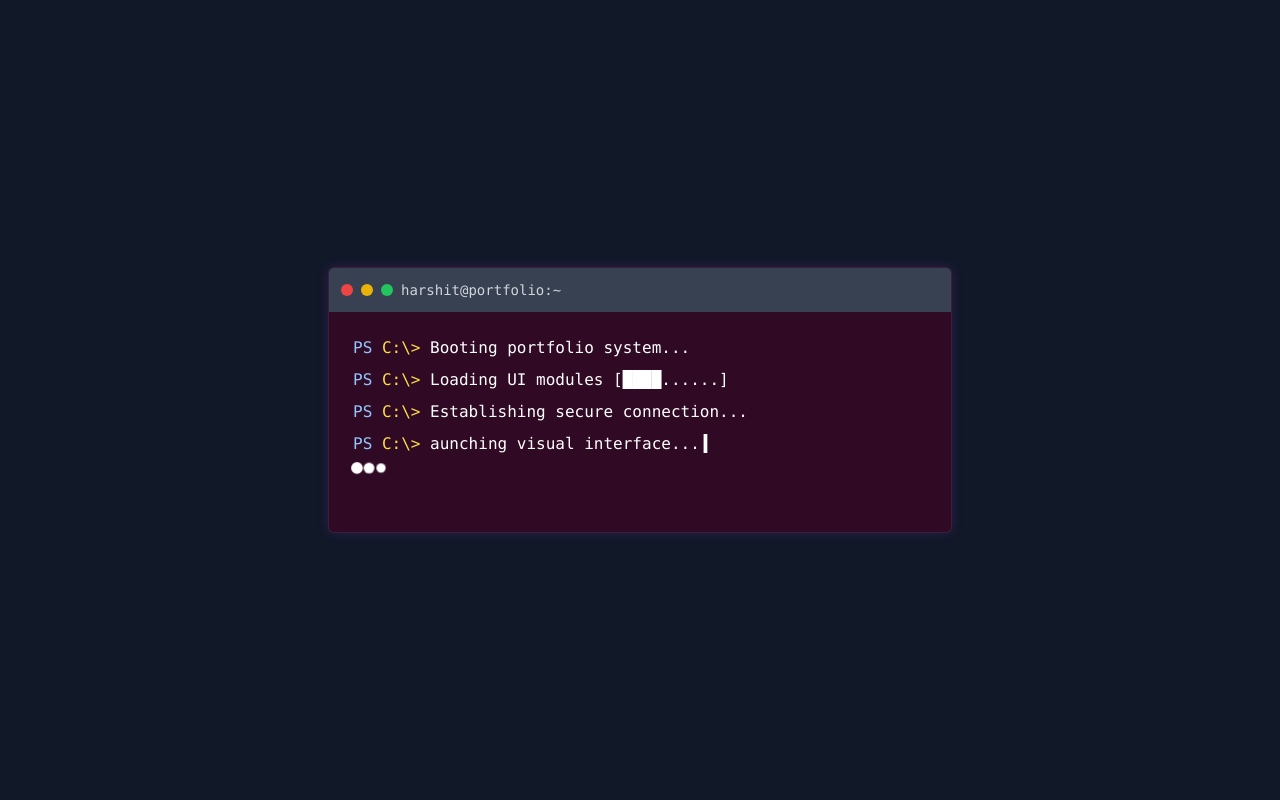
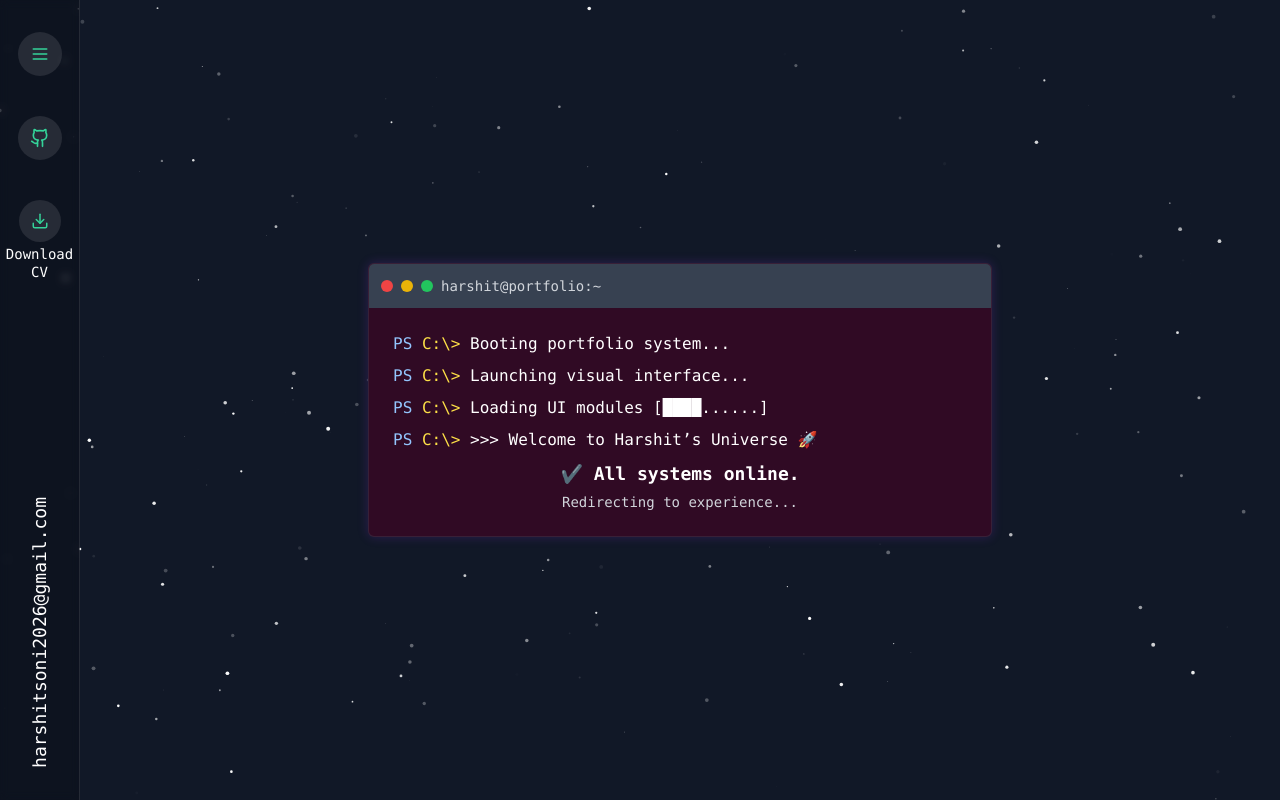
Before and after one commit to Harshitsoni294/Myportfolio, a React (Vite) app: page / in a window 1280 px wide. Built offline with nearby package versions, Linux system fonts and the light colour scheme.

Commit message:
Update TerminalLoader.tsx

```diff
--- a/src/components/TerminalLoader.tsx
+++ b/src/components/TerminalLoader.tsx
@@ -1,16 +1,17 @@
 import { useEffect, useState } from 'react';
 import { motion, AnimatePresence } from 'framer-motion';
+import { StarBackground } from './StarBackground';
+import { Github, Linkedin, Mail, Download, Menu, X } from 'lucide-react';
 
 interface TerminalLoaderProps {
   onComplete: () => void;
 }
 
 const terminalLines = [
-  { text: 'Booting portfolio system...', delay: 100 },
-  { text: 'Loading UI modules [████......]', delay: 500 },
-  { text: 'Establishing secure connection...', delay: 250 },
-  { text: 'Launching visual interface...', delay: 300 },
-  { text: '>>> Welcome to Harshit’s Universe 🚀', delay: 400 },
+  { text: 'Booting portfolio system...', delay: 0 },
+  { text: 'Launching visual interface...', delay: 0 },
+  { text: 'Loading UI modules [████......]', delay: 10 },
+  { text: '>>> Welcome to Harshit’s Universe 🚀', delay: 0 },
 ];
 
 export const TerminalLoader = ({ onComplete }: TerminalLoaderProps) => {
@@ -58,12 +59,95 @@ export const TerminalLoader = ({ onComplete }: TerminalLoaderProps) => {
   return (
     <AnimatePresence>
       <motion.div
-        className="fixed inset-0 z-50 flex items-center justify-center bg-gray-900 text-green-400 font-mono text-sm sm:text-base"
+        className="fixed inset-0 z-50 bg-gray-900 text-green-400 font-mono text-sm sm:text-base"
         initial={{ opacity: 0 }}
         animate={{ opacity: 1 }}
         exit={{ opacity: 0 }}
         transition={{ duration: 0.6 }}
       >
+        {/* Star Background */}
+        <StarBackground />
+
+        {/* Desktop: Vertical Navigation */}
+        <nav className="fixed top-0 left-0 w-20 h-screen md:flex flex-col items-center justify-between py-8 bg-black/20 backdrop-blur-sm border-r border-white/10 z-20 hidden">
+          {/* Top Icons */}
+          <div className="flex flex-col items-center space-y-10">
+            {/* Menu Button */}
+            <button
+              className="bg-white/10 p-3 rounded-full text-emerald-400 hover:bg-white hover:text-emerald-500 transition-colors"
+              aria-label="Menu"
+            >
+              <Menu size={20} />
+            </button>
+
+            <a
+              href="https://github.com/Harshitsoni294"
+              target="_blank"
+              rel="noopener noreferrer"
+              className="bg-white/10 p-3 rounded-full text-emerald-400 hover:bg-white hover:text-emerald-500 transition-colors"
+            >
+              <Github size={20} />
+            </a>
+
+            <a
+              href="/Harshit_CV.pdf"
+              download
+              className="text-white text-sm flex flex-col items-center justify-center group"
+            >
+              <div className="bg-white/10 p-3 rounded-full mb-1 text-emerald-400 group-hover:bg-white group-hover:text-emerald-500 transition-colors">
+                <Download size={18} />
+              </div>
+              <span className="text-center leading-tight group-hover:text-white transition-colors">
+                Download<br />CV
+              </span>
+            </a>
+          </div>
+
+          {/* Email at bottom */}
+          <a
+            href="https://mail.google.com/mail/?view=cm&fs=1&to=harshitsoni2026@gmail.com&su=Impressed%20by%20Your%20Portfolio%20%E2%80%93%20Let%27s%20Connect!&body=Hi%20Harshit%2C%0A%0AI%20came%20across%20your%20portfolio.%20Your%20work%20aligns%20with%20some%20roles%20we%E2%80%99re%20currently%20hiring%20for%20at%20%5BCompany%20Name%5D.%0A%0ALet%20me%20know%20if%20you%27d%20be%20open%20to%20a%20quick%20conversation.%0A%0ABest%2C%0A%5BRecruiter%27s%20Name%5D%0A%5BCompany%20Name%5D"
+            target="_blank"
+            rel="noopener noreferrer"
+            className="text-white text-lg rotate-180 [writing-mode:vertical-rl] hover:text-emerald-300"
+          >
+            harshitsoni2026@gmail.com
+          </a>
+        </nav>
+
+        {/* Mobile: Bottom Navigation Bar */}
+        <div className="fixed bottom-0 left-0 right-0 w-full z-20 md:hidden">
+          <nav className="flex justify-around items-center h-16 bg-black/70 backdrop-blur-md border-t border-white/10">
+            <button
+              className="flex-1 h-full flex flex-col items-center justify-center text-emerald-400"
+              aria-label="Menu"
+            >
+              <Menu size={24} />
+              <span className="text-xs mt-1">Menu</span>
+            </button>
+
+            <a
+              href="https://github.com/Harshitsoni294"
+              target="_blank"
+              rel="noopener noreferrer"
+              className="flex-1 h-full flex flex-col items-center justify-center text-emerald-400"
+            >
+              <Github size={24} />
+              <span className="text-xs mt-1">Github</span>
+            </a>
+
+            <a
+              href="/Harshit_CV.pdf"
+              download
+              className="flex-1 h-full flex flex-col items-center justify-center text-emerald-400"
+            >
+              <Download size={24} />
+              <span className="text-xs mt-1">CV</span>
+            </a>
+          </nav>
+        </div>
+
+        {/* Terminal Content */}
+        <div className="flex items-center justify-center min-h-screen px-4 md:pl-24">
           <div className="w-full max-w-2xl p-6">
             {/* Terminal frame */}
             <div className="bg-[#300A24] border border-gray-600/30 rounded-md shadow-2xl overflow-hidden animate-terminal-glow relative">
@@ -135,6 +219,7 @@ export const TerminalLoader = ({ onComplete }: TerminalLoaderProps) => {
               </div>
             </div>
           </div>
+        </div>
       </motion.div>
     </AnimatePresence>
   );
```
Lines whose indentation alone changed are shown as unchanged.
